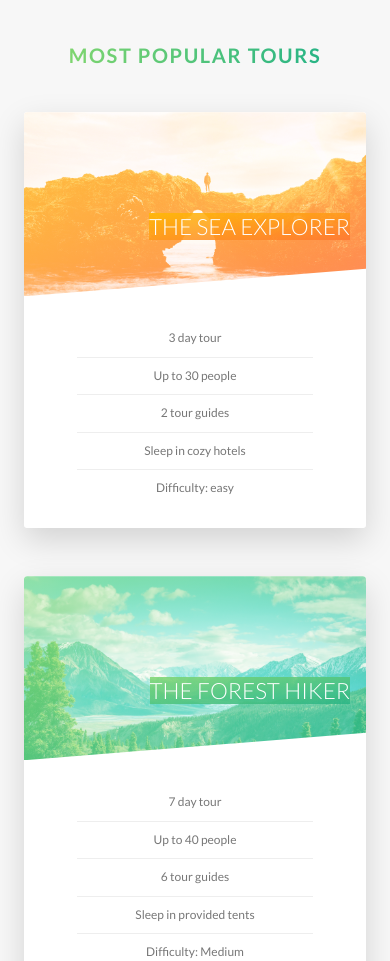
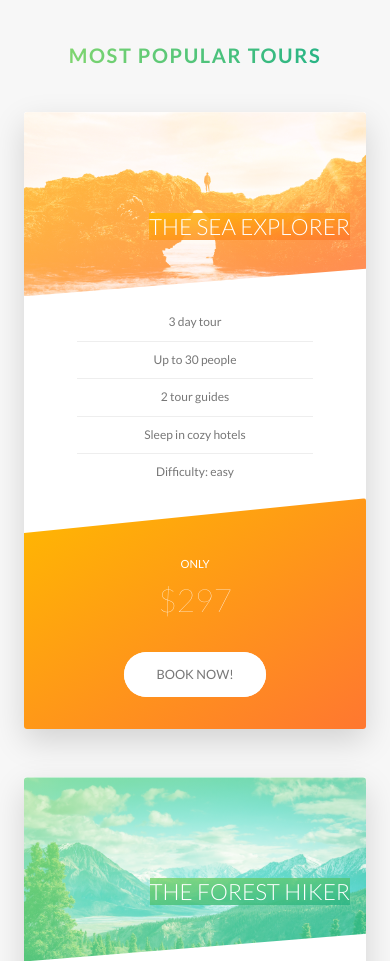
Before and after one commit to mokiong/Natours, a website: page index.html in a window 390 px wide. Shown: the part 2571-3532 px from the top of the page. Drawn offline with Linux system fonts and the light colour scheme.

Commit message:
Update responsiveness for form

```diff
--- a/sass/components/_card.scss
+++ b/sass/components/_card.scss
@@ -180,4 +180,48 @@
         font-size: 6rem;
         font-weight: 100;
     }
+
+    @include respond(tab-port) {
+        height: auto;
+        border-radius: 3px;
+        background-color: $color-white;
+        box-shadow: 0 1.5rem 4rem rgba($color-black, 0.15);
+
+        &__side {
+            height: auto;
+            position: relative;
+            box-shadow: none;
+
+            &--back {
+                transform: rotateY(0);
+                clip-path: polygon(0 15%, 100% 0, 100% 100%, 0 100%);
+            }
+        }
+
+        &__details {
+            padding: 1rem 3rem;
+        }
+
+        &:hover &__side--front {
+            transform: rotateY(0);
+        }
+
+        // Front Side Styling
+        &__cta {
+            position: relative;
+            top: 0;
+            left: 0;
+            transform: translate(0);
+            width: 100%;
+            padding: 7rem 4rem 4rem 4rem;
+        }
+
+        &__price-box {
+            margin-bottom: 3rem;
+        }
+
+        &__price-value {
+            font-size: 4rem;
+        }
+    }
 }
--- a/sass/components/_form.scss
+++ b/sass/components/_form.scss
@@ -15,6 +15,10 @@
         width: 90%;
         display: block;
         transition: all 0.3s;
+
+        @include respond(tab-port) {
+            width: 100%;
+        }
 
         &::-webkit-input-placeholder {
             color: $color-grey-dark-2;
@@ -49,6 +53,11 @@
     &__radio-group {
         width: 49%;
         display: inline-block;
+
+        @include respond(tab-port) {
+            width: 100%;
+            margin-bottom: 2rem;
+        }
     }
 
     &__radio-input {
--- a/sass/components/_story.scss
+++ b/sass/components/_story.scss
@@ -8,7 +8,16 @@
     padding-left: 9rem;
     font-size: $default-font-size;
     transform: skewX(-12deg);
-    position: relative;
+
+    @include respond(tab-port) {
+        width: 100%;
+        padding: 4rem;
+        padding-left: 7rem;
+    }
+
+    @include respond(phone) {
+        transform: skewX(0);
+    }
 
     &__shape {
         width: 15rem;
@@ -19,6 +28,11 @@
         -webkit-clip-path: circle(50% at 50% 50%);
         clip-path: circle(50% at 50% 50%);
         transform: translateX(-3rem) skewX(12deg);
+        position: relative;
+
+        @include respond(phone) {
+            transform: translateX(-3rem) skewX(0);
+        }
     }
 
     &__img {
@@ -30,6 +44,10 @@
 
     &__text {
         transform: skewX(12deg);
+
+        @include respond(phone) {
+            transform: skewX(0);
+        }
     }
 
     &__caption {
--- a/sass/pages/_home.scss
+++ b/sass/pages/_home.scss
@@ -73,10 +73,37 @@
     background-size: 100%;
     border-radius: 3px;
     box-shadow: 0 1.5rem 4rem rgba($color-black, 0.2);
-    height: 50rem;
+
+    @include respond(tab-land) {
+        background-image: linear-gradient(
+                105deg,
+                rgba($color-white, 0.9) 0%,
+                rgba($color-white, 0.9) 65%,
+                transparent 65%
+            ),
+            url(../img/nat-10.jpg);
+        background-size: cover;
+    }
+
+    @include respond(tab-port) {
+        background-image: linear-gradient(
+                to right,
+                rgba($color-white, 0.9) 0%,
+                rgba($color-white, 0.9) 100%
+            ),
+            url(../img/nat-10.jpg);
+    }
 
     &__form {
         width: 50%;
         padding: 6rem;
+
+        @include respond(tab-land) {
+            width: 65%;
+        }
+
+        @include respond(tab-port) {
+            width: 100%;
+        }
     }
 }
```
Also changed, not shown: css/style.css.
